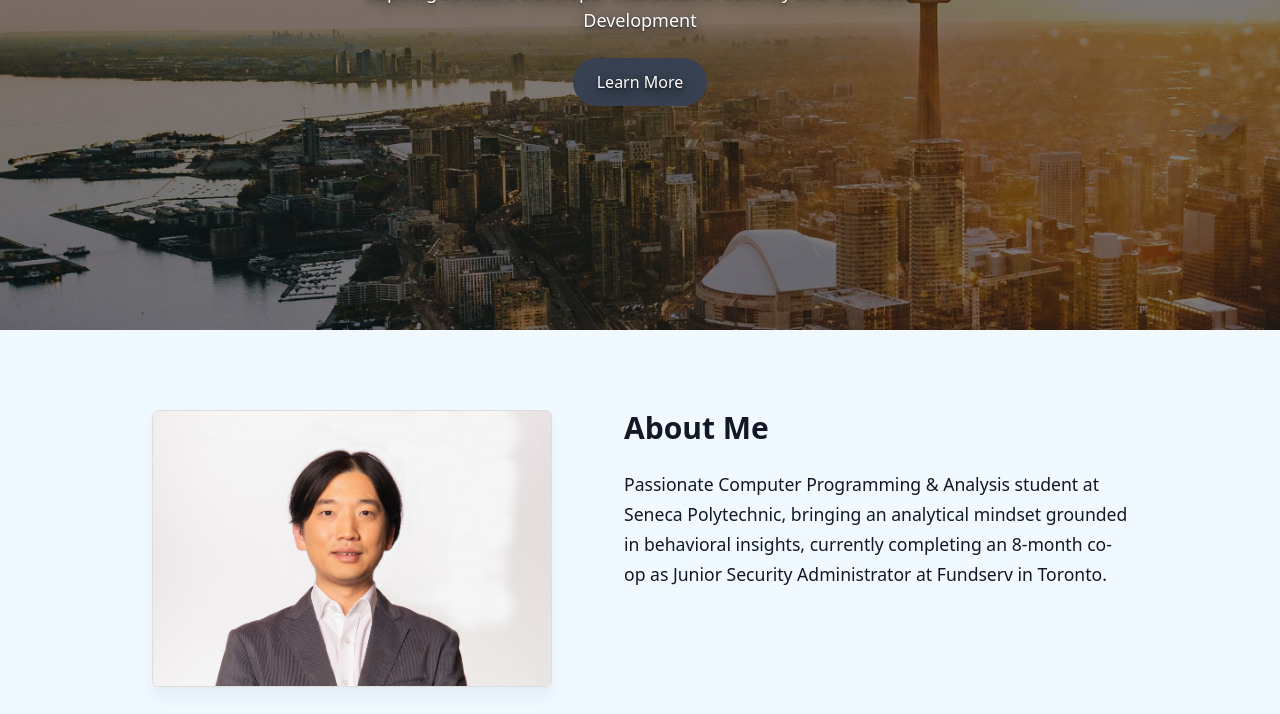
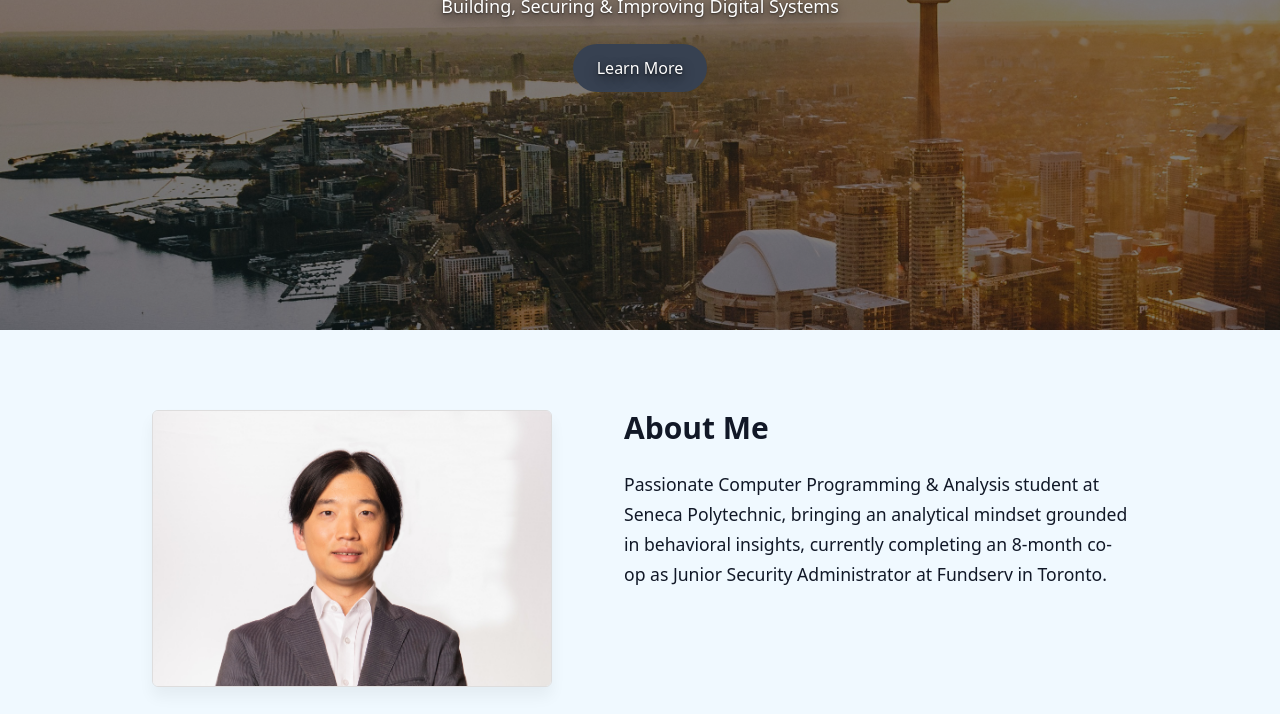
Before and after one commit to terrykim109/personalPortfolio, a website: page index.html in a window 1280 px wide. Shown: the part 386-1100 px from the top of the page. Drawn offline with nearby package versions, Linux system fonts and the light colour scheme.

Commit message:
Update index.html

```diff
--- a/index.html
+++ b/index.html
@@ -27,7 +27,7 @@
     >
       <h1 class="text-5xl font-bold mb-4">Terry Kim</h1>
 
-      <p class="text-lg max-w-xl">Aspiring Software Developer interested in Security and Full-Stack Development </p>
+      <p class="text-lg max-w-xl"> Building, Securing & Improving Digital Systems </p>
       <a
         href="#about"
         class="mt-6 px-6 py-3 bg-gray-700 text-white rounded-full hover:bg-gray-500 transition"
```
